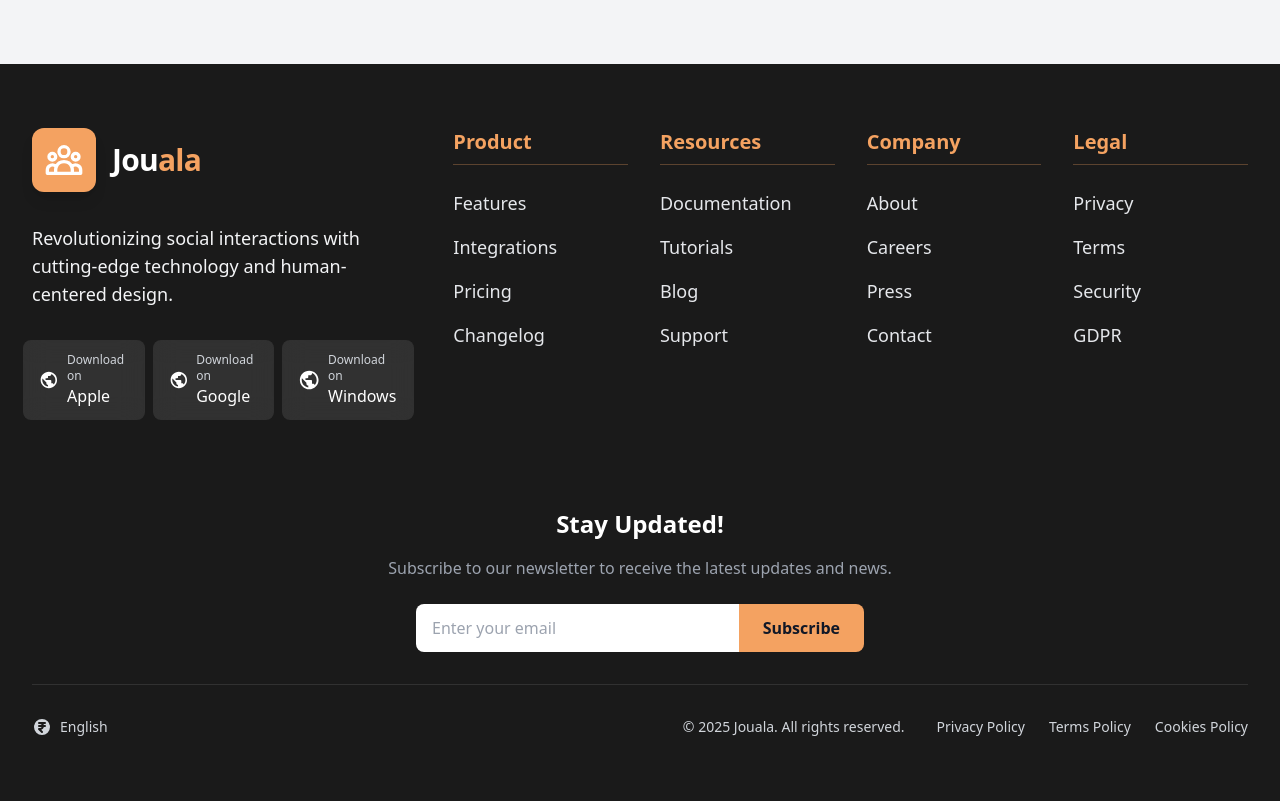
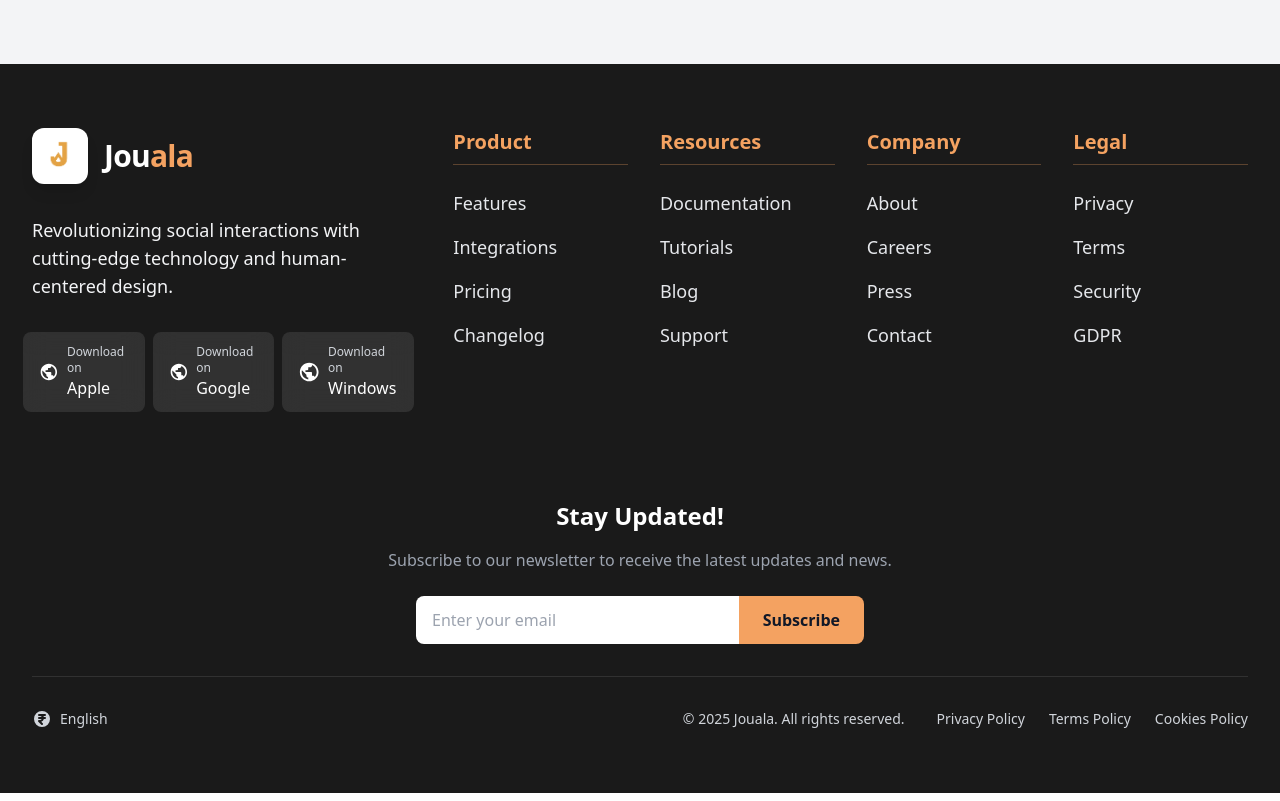
Before and after one commit to b0tjake/projetPfe, a React (Vite) app in the folder front-end/: page /login in a window 1280 px wide. Shown: the part 800-1601 px from the top of the page. Built offline with nearby package versions, Linux system fonts and the light colour scheme; a web font is replaced by a local one.

Commit message:
new logo

```diff
--- a/front-end/src/components/footer.jsx
+++ b/front-end/src/components/footer.jsx
@@ -8,20 +8,8 @@ const Footer = () => {
         <div className="grid grid-cols-1 lg:grid-cols-12 gap-12 mb-6">
           <div className="lg:col-span-4">
             <div className="flex items-center mb-8">
-              <div className="bg-[#F4A261] p-3 rounded-xl mr-4 shadow-lg">
-                <svg
-                  className="w-10 h-10 text-white"
-                  fill="none"
-                  stroke="currentColor"
-                  viewBox="0 0 24 24"
-                >
-                  <path
-                    strokeLinecap="round"
-                    strokeLinejoin="round"
-                    strokeWidth="2"
-                    d="M17 20h5v-2a3 3 0 00-5.356-1.857M17 20H7m10 0v-2c0-.656-.126-1.283-.356-1.857M7 20H2v-2a3 3 0 015.356-1.857M7 20v-2c0-.656.126-1.283.356-1.857m0 0a5.002 5.002 0 019.288 0M15 7a3 3 0 11-6 0 3 3 0 016 0zm6 3a2 2 0 11-4 0 2 2 0 014 0zM7 10a2 2 0 11-4 0 2 2 0 014 0z"
-                  />
-                </svg>
+              <div className="bg-[#ffffff]  rounded-xl mr-4 shadow-lg">
+                <img src="/src/assets/images/joualaLogo.png" className="w-14 text-white" />
               </div>
               <h2 className="text-3xl font-bold tracking-tight">
                 Jou<span className="text-[#F4A261]">ala</span>
```
Also changed, not shown: 1 other file (tests, documents, lock files or other folders).
